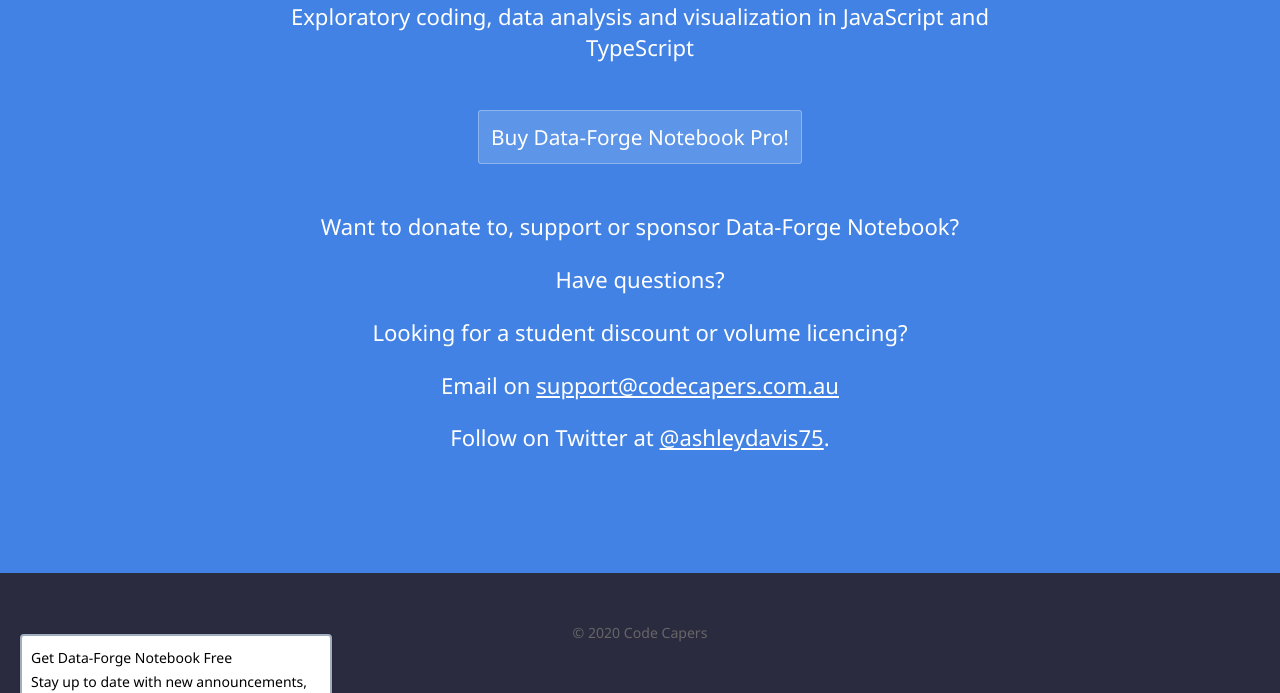
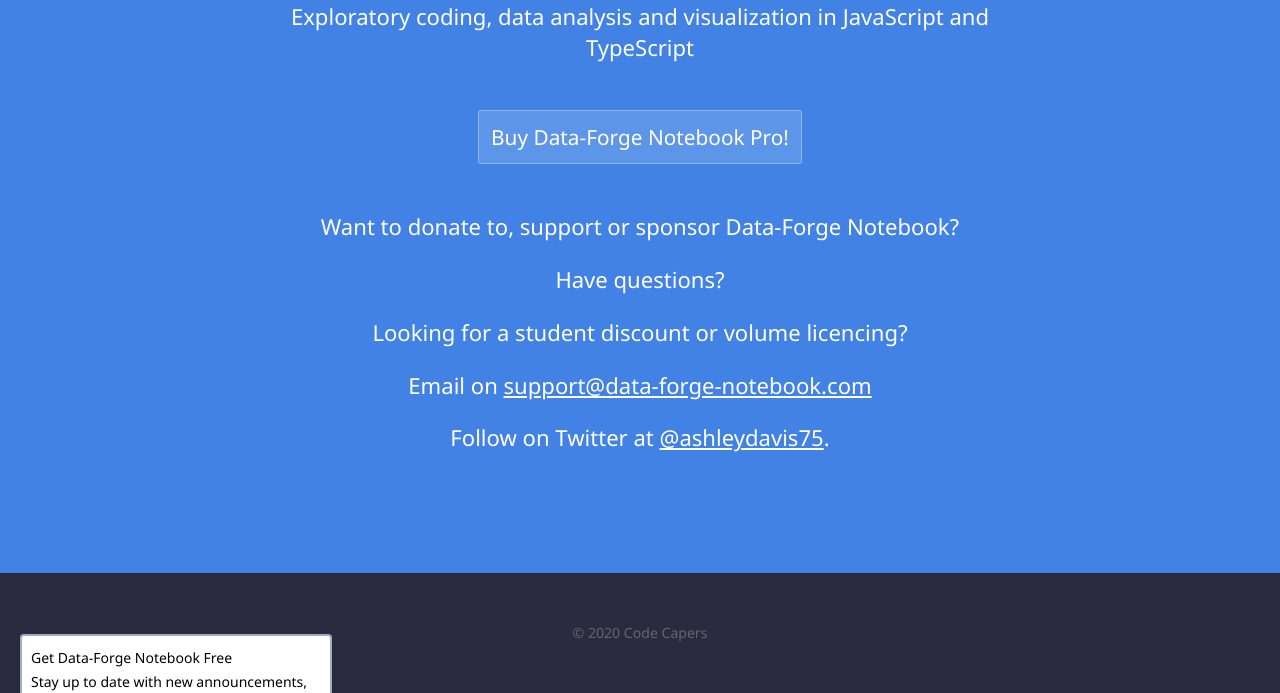
Before and after one commit to ashleydavis/data-forge-notebook-landing-page, a Jekyll site: the page built from index.html, in a window 1280 px wide and 900 px high, scrolled down 7189 px, cut to the strip 207-900 px from the top of the window. Built offline with Jekyll 4.4.1, drawn with Linux system fonts in a browser that asks for light colours; the list of posts is cut into pages by our own code; comment, search, counter and statistics services are not loaded.

Commit message:
Fixed support emals.

```diff
--- a/bad-email.html
+++ b/bad-email.html
@@ -11,7 +11,7 @@
         <p class="subtext">Looks like there's a problem with your email. To purchase Data-Forge Notebook you must first <a href="http://www.data-forge-notebook.com/">register your email on the interest list</a>, then click through the link that is emailed to you.</p>
 
         <p class="subtext">
-            Problems? Please email <a href="mailto:ashley@codecapers.com.au">ashley@codecapers.com.au</a> for help.
+            Problems? Please email <a href="mailto:support@data-forge-notebook.com">support@data-forge-notebook.com</a> for help.
         </p>
     </div>
 </section>
--- a/cancel.html
+++ b/cancel.html
@@ -11,7 +11,7 @@
         <p class="subtext">Is it something we said?</p>
 
         <p class="subtext">
-            If there is any way that I can help, please email on <a href="mailto:ashley@codecapers.com.au">ashley@codecapers.com.au</a>.
+            If there is any way that I can help, please email on <a href="mailto:support@data-forge-notebook.com">support@data-forge-notebook.com</a>.
         </p>
     </div>
 </section>
--- a/error.html
+++ b/error.html
@@ -11,7 +11,7 @@
         <p class="subtext">Oops something went wrong</p>
 
         <p class="subtext">
-            Please email <a href="mailto:ashley@codecapers.com.au">ashley@codecapers.com.au</a> for support.
+            Please email <a href="mailto:support@data-forge-notebook.com">support@data-forge-notebook.com</a> for support.
         </p>
     </div>
 </section>
--- a/index.html
+++ b/index.html
@@ -417,7 +417,7 @@
             <p>Want to donate to, support or sponsor Data-Forge Notebook?</p>
             <p>Have questions?</p>
             <p>Looking for a student discount or volume licencing?</p>
-            <p>Email on <a href="mailto:support@codecapers.com.au" target="_blank">support@codecapers.com.au</a></p>
+            <p>Email on <a href="mailto:support@data-forge-notebook.com" target="_blank">support@data-forge-notebook.com</a></p>
             <p>Follow on Twitter at <a href="https://twitter.com/ashleydavis75" target="_blank">@ashleydavis75</a>.</p>
         </div>
     </section>
--- a/product.html
+++ b/product.html
@@ -466,7 +466,7 @@
             <p>Want to donate to, support or sponsor Data-Forge Notebook?</p>
             <p>Have questions?</p>
             <p>Looking for a student discount or volume licencing?</p>
-            <p>Email on <a href="mailto:support@codecapers.com.au" target="_blank">support@codecapers.com.au</a></p>
+            <p>Email on <a href="mailto:support@data-forge-notebook.com" target="_blank">support@data-forge-notebook.com</a></p>
             <p>Follow on Twitter at <a href="https://twitter.com/ashleydavis75" target="_blank">@ashleydavis75</a>.</p>
     </div>
 	</div>
--- a/success.html
+++ b/success.html
@@ -28,7 +28,7 @@
         </p>
 
         <p class="subtext">
-            Still didn't get the email? Please email <a href="mailto:ashley@codecapers.com.au">ashley@codecapers.com.au</a> for support.
+            Still didn't get the email? Please email <a href="mailto:support@data-forge-notebook.com">support@data-forge-notebook.com</a> for support.
         </p>
         </div>
 </section>
```
